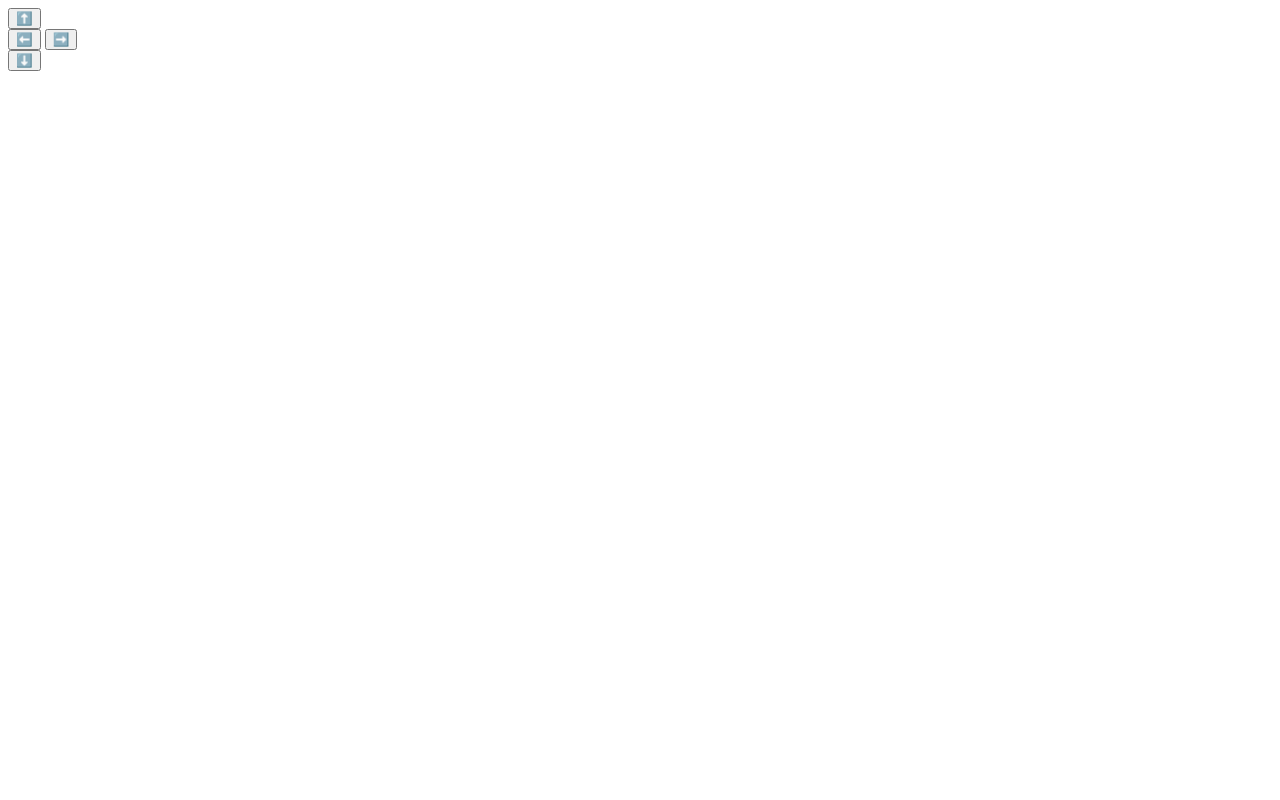
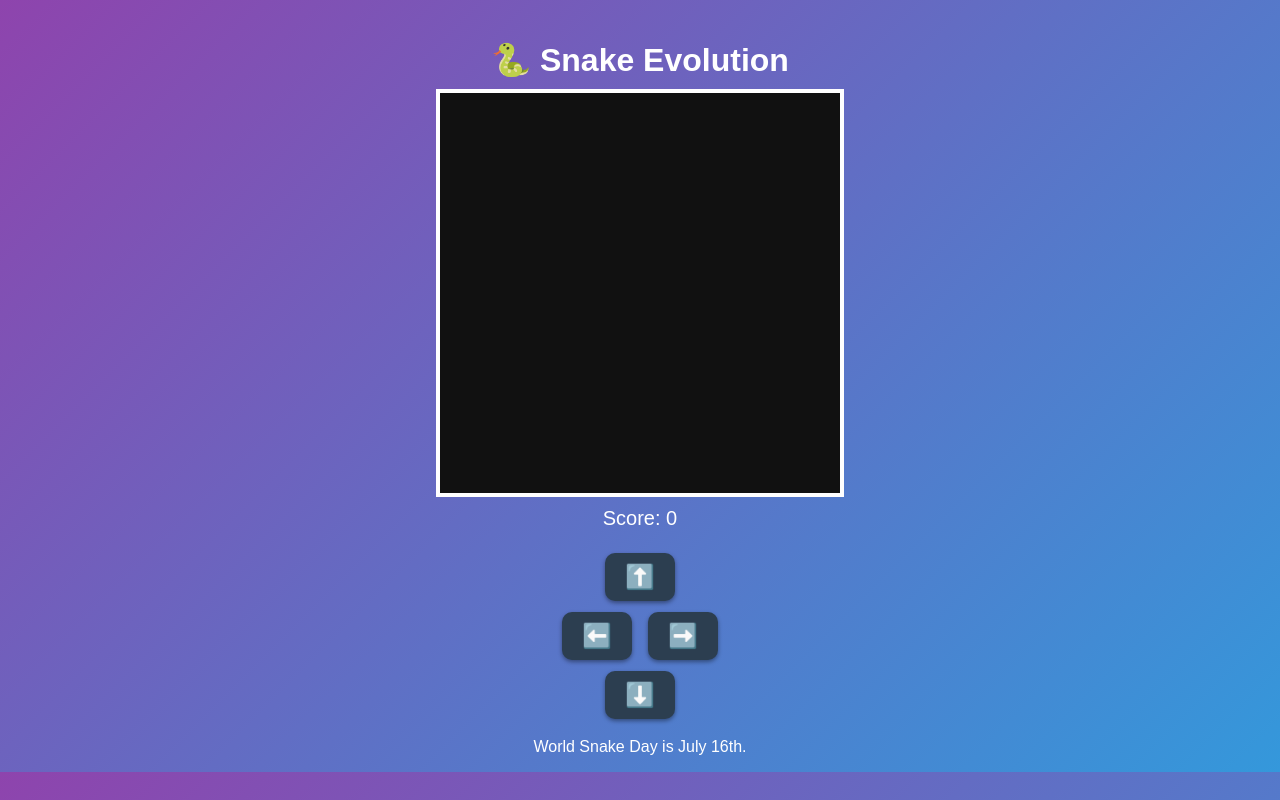
Before and after one commit to BrianGroth/Snake, a plain HTML site: page index.html in a window 1280 px wide. Drawn offline with Linux system fonts and the light colour scheme.

Commit message:
full files

```diff
--- a/index.html
+++ b/index.html
@@ -1,3 +1,17 @@
+<!DOCTYPE html>
+<html lang="en">
+<head>
+  <meta charset="UTF-8" />
+  <meta name="viewport" content="width=device-width, initial-scale=1.0"/>
+  <title>Snake Evolution</title>
+  <link rel="stylesheet" href="style.css" />
+</head>
+<body>
+  <h1>🐍 Snake Evolution</h1>
+  <canvas id="gameCanvas" width="400" height="400"></canvas>
+  <div id="score">Score: 0</div>
+
+  <!-- Mobile Controls -->
   <div id="controls">
     <button onclick="setDirection(0, -1)">⬆️</button>
     <div>
@@ -6,3 +20,8 @@
     </div>
     <button onclick="setDirection(0, 1)">⬇️</button>
   </div>
+
+  <script src="script.js"></script>
+<p>World Snake Day is July 16th.</p>
+</body>
+</html>
--- a/style.css
+++ b/style.css
@@ -1,3 +1,30 @@
+body {
+  font-family: sans-serif;
+  text-align: center;
+  background: linear-gradient(135deg, #8e44ad, #3498db);
+  color: #fff;
+  margin: 0;
+  padding-top: 20px;
+}
+
+h1 {
+  margin-bottom: 10px;
+}
+
+#gameCanvas {
+  border: 4px solid #fff;
+  background-color: #111;
+  display: block;
+  margin: 0 auto;
+  touch-action: none;
+}
+
+#score {
+  font-size: 20px;
+  margin-top: 10px;
+}
+
+/* Mobile Controls */
 #controls {
   margin-top: 20px;
   display: flex;
@@ -9,10 +36,16 @@
 #controls button {
   font-size: 24px;
   padding: 10px 20px;
-  margin: 2px;
+  margin: 3px;
   border: none;
   border-radius: 10px;
-  background: #333;
+  background: #2c3e50;
   color: white;
   box-shadow: 0 2px 4px rgba(0,0,0,0.4);
 }
+
+#controls div {
+  display: flex;
+  justify-content: center;
+  gap: 10px;
+}
```
Lines whose indentation alone changed are shown as unchanged.
